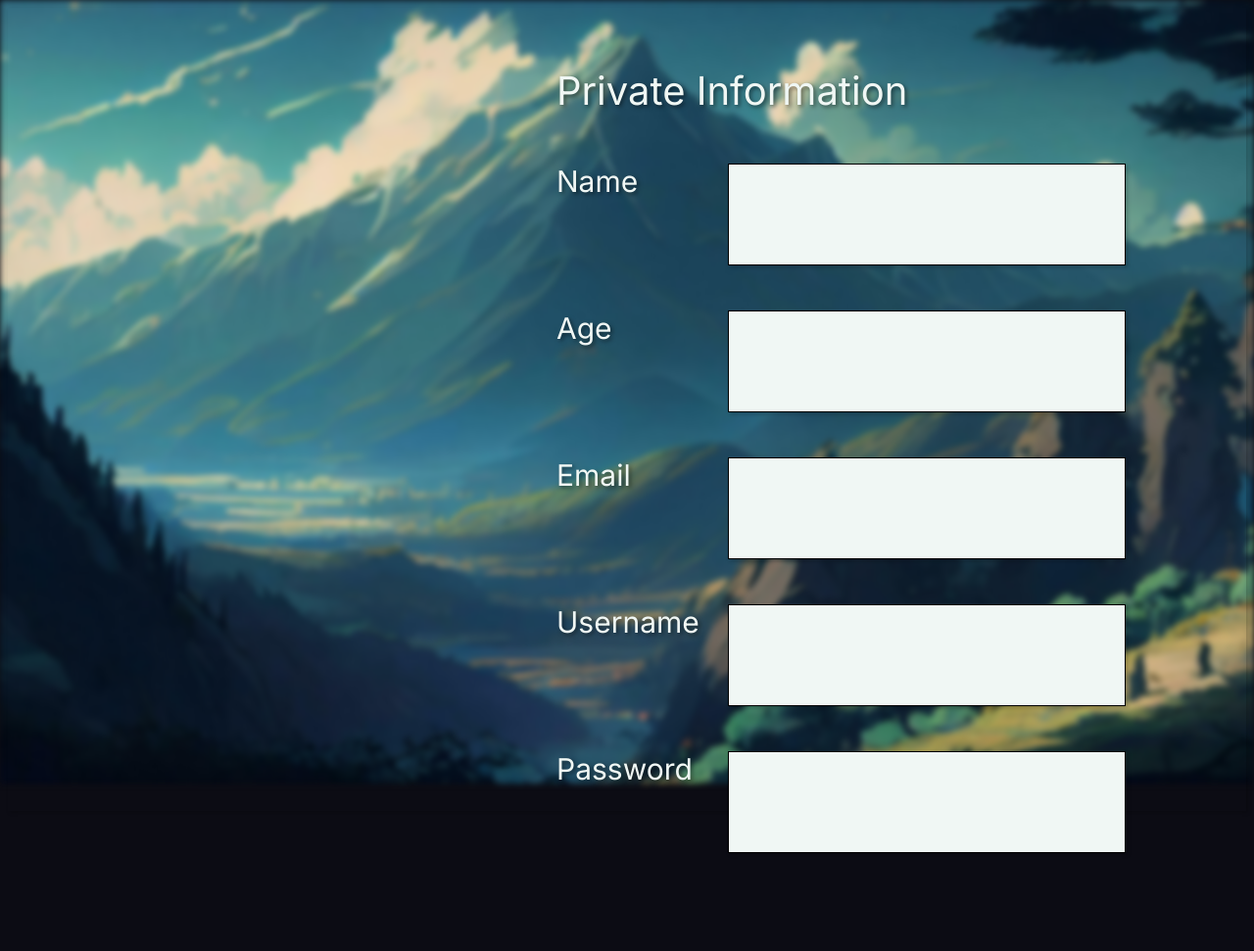
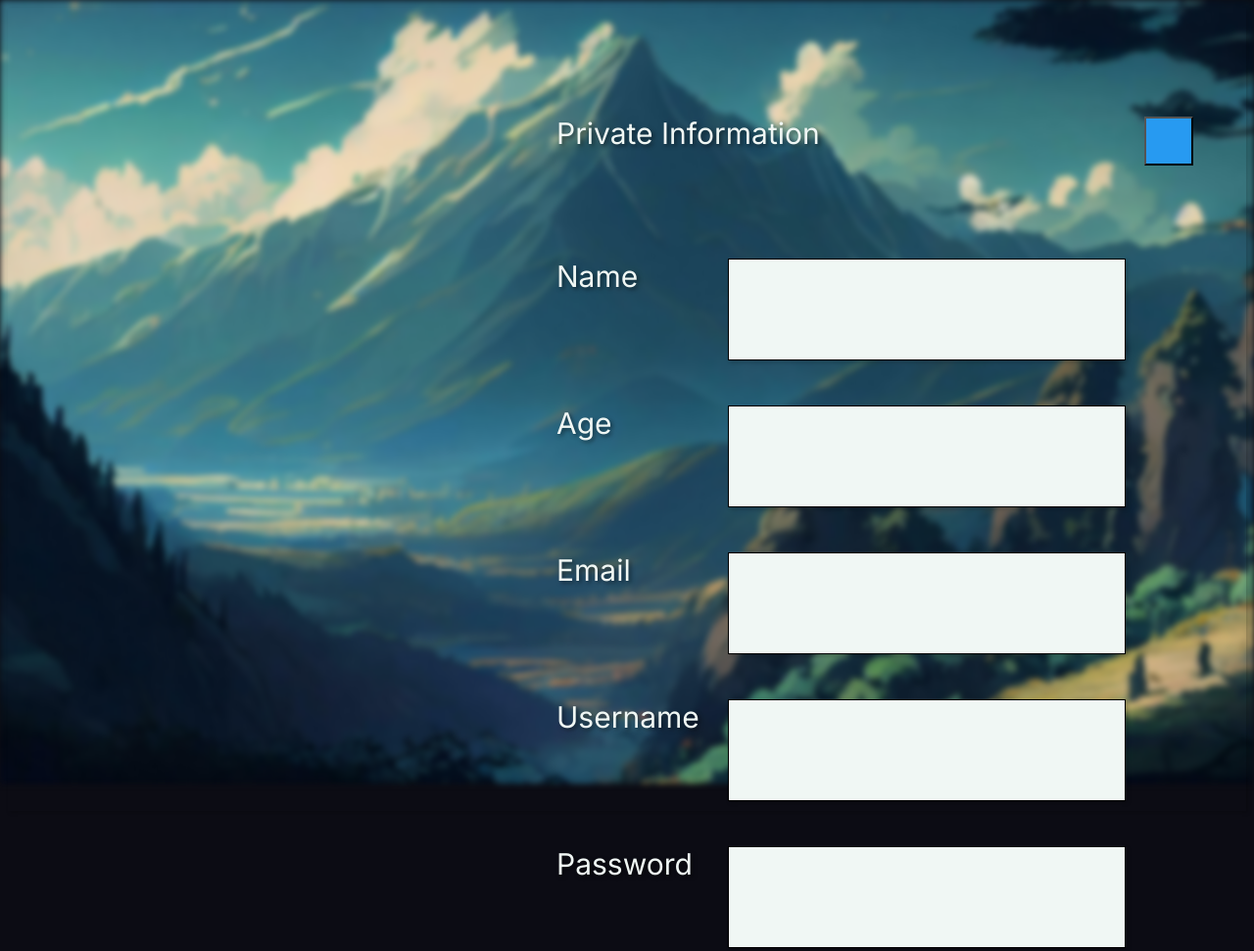
Before and after one commit to Abid-Chowdhury/Habit-Quest, a plain HTML site: page src/personal_Page/personal_Page.html in a window 1280 px wide. Shown: the top 971 px of the page at 98% size. Before the commit the page ends 907 px from the top, so only its background shows below. Drawn offline with Linux system fonts and the light colour scheme; a web font is replaced by a local one.

Commit message:
Added an exit button Also added save button but commented it out

```diff
--- a/src/personal_Page/personal_Page.css
+++ b/src/personal_Page/personal_Page.css
@@ -59,6 +59,7 @@
         font-size:40px;
         border:1px;
         justify-content:space-between;
+
     }
       .text_Box{
 
@@ -76,6 +77,7 @@
         color:var(--whiteh);
         font-family:Inter;
         font-size: 30px;
+        width:500px;
 
 
       }
@@ -87,8 +89,28 @@
         font-family: Inter;
         font-size: 40px;
         box-shadow: 2px 2px 4px rgba(0, 0, 0, 0.2);
-        border: 1px solid black; /* Specify the border */
+        border: 1px solid black;
         position: relative;
         left: 175px;
         bottom: 36px;
       }
+
+      .exit_Button{
+        color:var(--blueh);
+        width:50px;
+        height: 50px;
+        position:relative;
+        bottom:45px;
+        left:600px;
+        background-color: var(--blueh);
+        cursor: pointer;
+      }
+      /**
+      .save_Button{
+        color:var(--blackh);
+        width:50px;
+        height: 50px;
+        cursor:pointer;
+        position:relative;
+    }
+    */
--- a/src/personal_Page/personal_Page.html
+++ b/src/personal_Page/personal_Page.html
@@ -12,8 +12,13 @@
     </head>
     <body>
 
-       <div class="container_Box"> Private Information
+       <div class="container_Box">
+        <div class="text_Box">
+            <div class="word_Box">Private Information </div>
+            <input type="button" class="exit_Button">
 
+
+        </div>
 
             <div class="text_Box">
                 <div class="word_Box">Name</div>
@@ -41,7 +46,10 @@
                 <input type="text" class="word_Field">
             </div>
 
+            <!--<input type="button" class="save_Button"> -->
        </div>
+
+
 
     </body>
 
```
